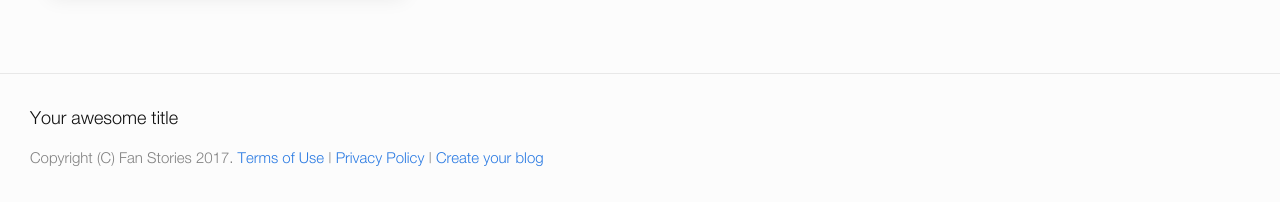
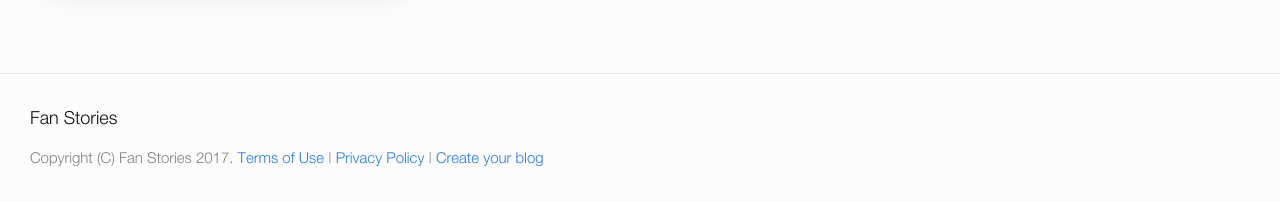
Before and after one commit to FanAds/Fan-Face, a Jekyll site: the page built from index.html, in a window 1280 px wide and 1391 px high, cut to the strip 410-1367 px from the top of the window. Shown: the part 752-954 px from the top of the strip. Built offline with Jekyll 4.4.1, drawn with Linux system fonts in a browser that asks for light colours; some of the changed text lies outside the part shown.

Commit message:
Added fan stories.in config

```diff
--- a/_config.yml
+++ b/_config.yml
@@ -6,7 +6,7 @@
 # 'jekyll serve'. If you change this file, please restart the server process.
 
 # Site settings
-title: Your awesome title
+title: Fan Stories
 email: your-email@domain.com
 description: > # this means to ignore newlines until "baseurl:"
   Write an awesome description for your new site here. You can edit this
```
